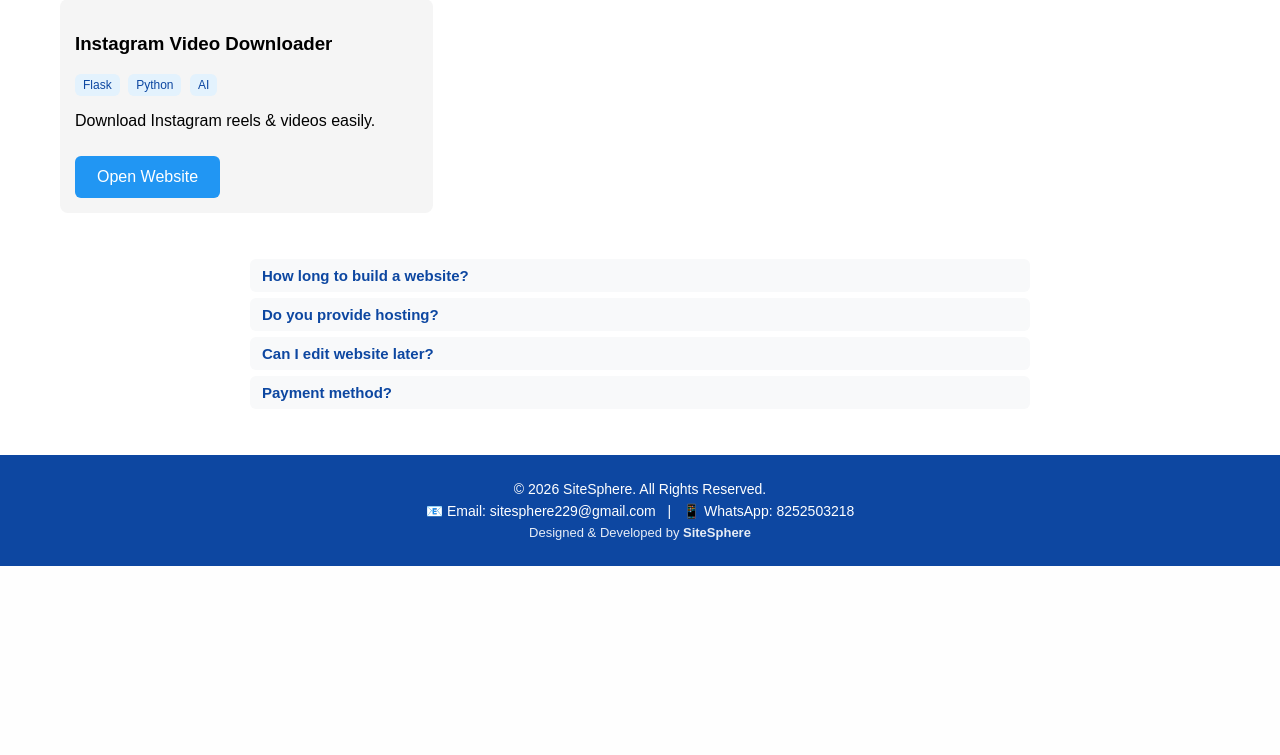
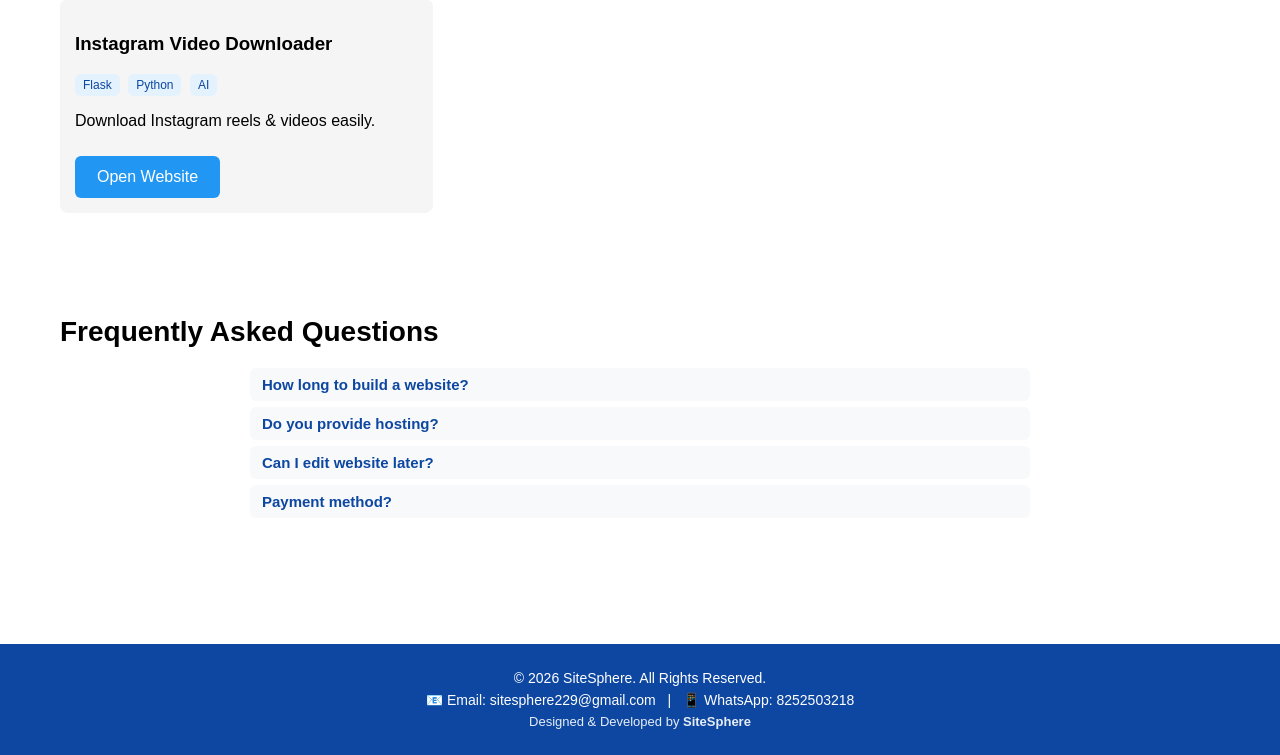
Before and after one commit to mukesh92416/sitesphere, a Flask app: page / in a window 1280 px wide. Shown: the part 927-1682 px from the top of the page. Before the commit the page ends 1493 px from the top, so only its background shows below. Run offline with Flask 3, Linux system fonts and the light colour scheme; some libraries are stand-ins or nearby versions.

Commit message:
updated site features

```diff
--- a/static/css/style.css
+++ b/static/css/style.css
@@ -417,3 +417,9 @@ html, body {
     font-weight: bold;
     color: #0d47a1;
 }
+.ad-container {
+    margin: 20px auto;
+    text-align: center;
+    max-width: 100%;
+    overflow: hidden;
+}
--- a/templates/base.html
+++ b/templates/base.html
@@ -5,6 +5,8 @@
 
     <!-- Link to external CSS -->
     <link rel="stylesheet" href="/static/css/style.css">
+    <script async="async" data-cfasync="false" src="https://pl28669017.effectivegatecpm.com/ccf02bda57ec5fc2b5718be813768e49/invoke.js"></script>
+<div id="container-ccf02bda57ec5fc2b5718be813768e49"></div>
 </head>
 
 <body>
--- a/templates/home.html
+++ b/templates/home.html
@@ -76,28 +76,37 @@
     </div>
 
 </div>
+<div class="section">
+
+<h2>Frequently Asked Questions</h2>
+
 <div class="faq">
 
-<div class="q" onclick="this.classList.toggle('open')">
+<div class="q" onclick="toggleFAQ(this)">
     <h4>How long to build a website?</h4>
     <p>Normally 2–5 days depending on features.</p>
 </div>
 
-<div class="q" onclick="this.classList.toggle('open')">
+<div class="q" onclick="toggleFAQ(this)">
     <h4>Do you provide hosting?</h4>
     <p>I help you deploy on free or paid hosting.</p>
 </div>
 
-<div class="q" onclick="this.classList.toggle('open')">
+<div class="q" onclick="toggleFAQ(this)">
     <h4>Can I edit website later?</h4>
     <p>Yes! I can add admin panel if needed.</p>
 </div>
 
-<div class="q" onclick="this.classList.toggle('open')">
+<div class="q" onclick="toggleFAQ(this)">
     <h4>Payment method?</h4>
     <p>UPI / Bank Transfer / 50% advance.</p>
 </div>
 
 </div>
+</div>
+<div class="ad-container">
+    <!-- ADSTERRA BANNER -->
+    <script async src="https://example.adsterra.com/banner.js"></script>
+</div>
 
 {% endblock %}
```
